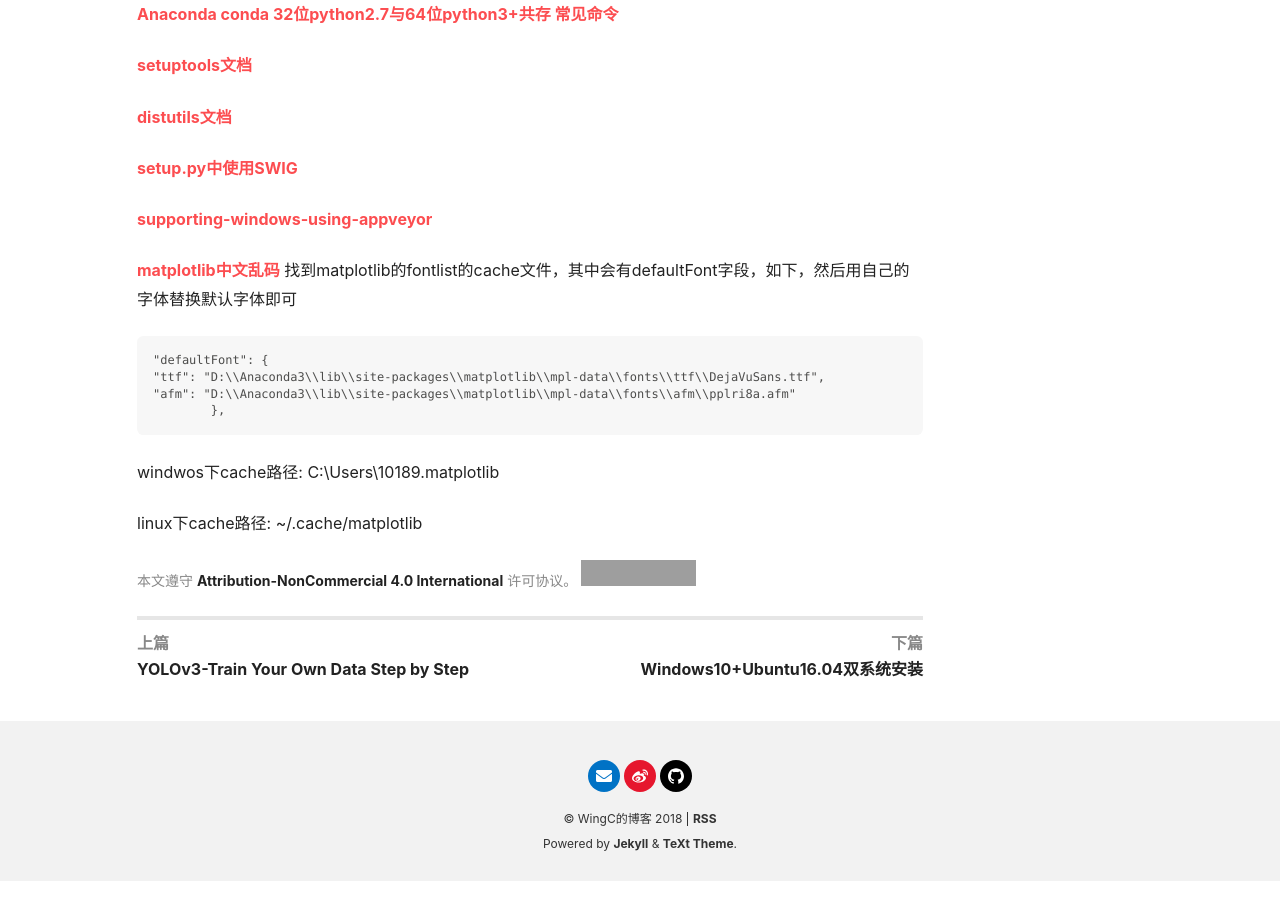
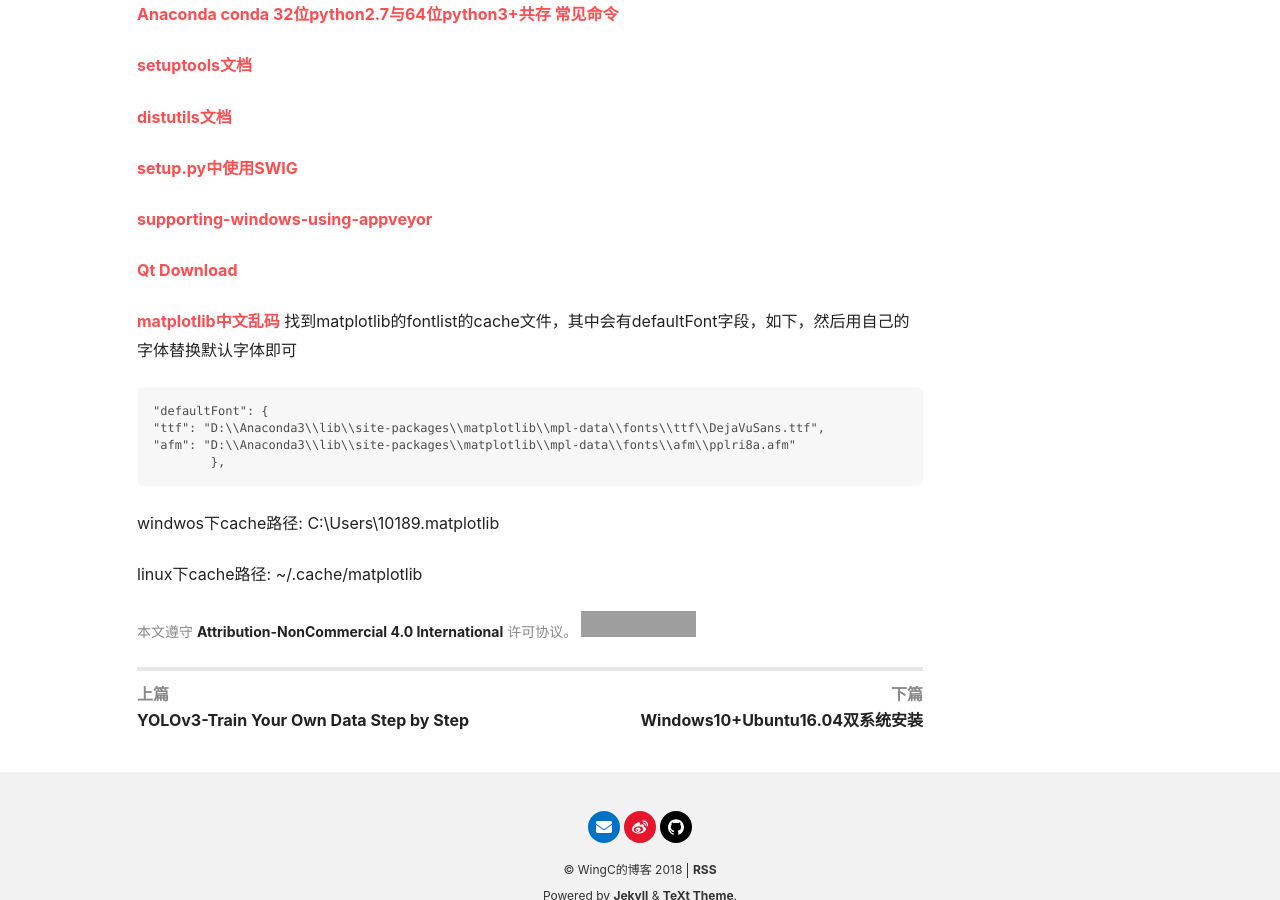
Before and after one commit to WingsGo/WingsGo.github.io, a Jekyll site: the page built from _posts/2018-10-29-memo.md, in a window 1280 px wide and 900 px high, scrolled down 888 px. Built offline with Jekyll 4.4.1, drawn with Linux system fonts in a browser that asks for light colours; nearby versions of some CDN libraries; comment, search, counter and statistics services are not loaded; grey boxes are pictures that could not be loaded.

Commit message:
add Qt download

```diff
--- a/_posts/2018-10-29-memo.md
+++ b/_posts/2018-10-29-memo.md
@@ -42,6 +42,8 @@ tags:
 
 [supporting-windows-using-appveyor](https://packaging.python.org/guides/supporting-windows-using-appveyor/#appveyor-yml)
 
+[Qt Download](http://download.qt.io/archive/qt/)
+
 [matplotlib中文乱码](https://www.zhihu.com/question/25404709/answer/309784195)
 找到matplotlib的fontlist的cache文件，其中会有defaultFont字段，如下，然后用自己的字体替换默认字体即可
 
```
